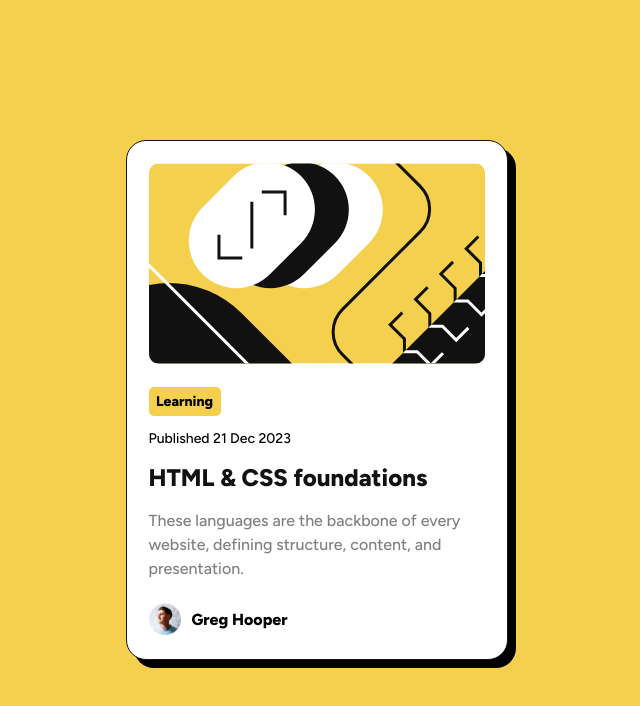
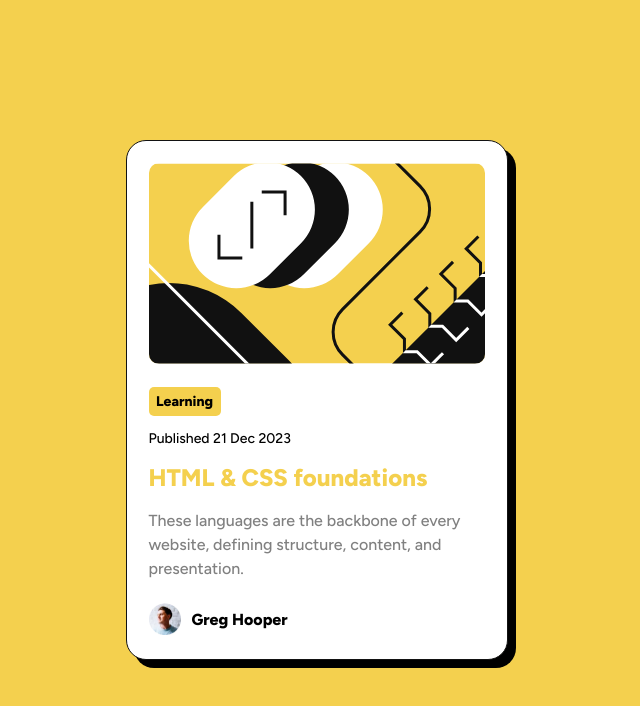
Before and after one commit to MaxCoder-mc/Blog-preview-card, a plain HTML site: page index.html in a window 1280 px wide. In both pictures the pointer is over the element "HTML & CSS foundations". Shown: the whole page, without its empty margins (323-963 px from the left). Drawn offline with Linux system fonts and the light colour scheme.

Commit message:
Update style.css

```diff
--- a/style.css
+++ b/style.css
@@ -51,7 +51,7 @@ h1{
   font-size: clamp(1.25rem, 2.75vw, 1.5rem);
 
 }
-.title:hover{
+h1:hover{
   color: hsl(47, 88%, 63%);
 }
 .details{
```
